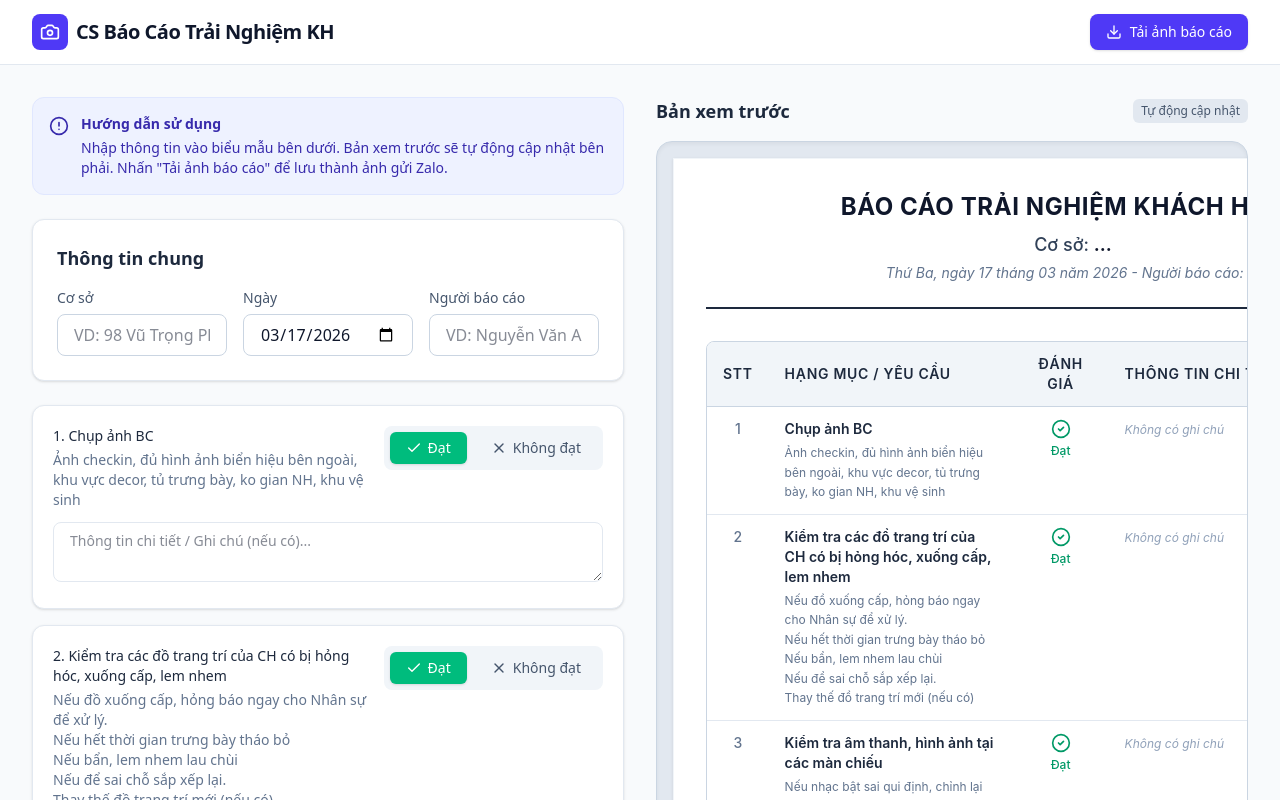
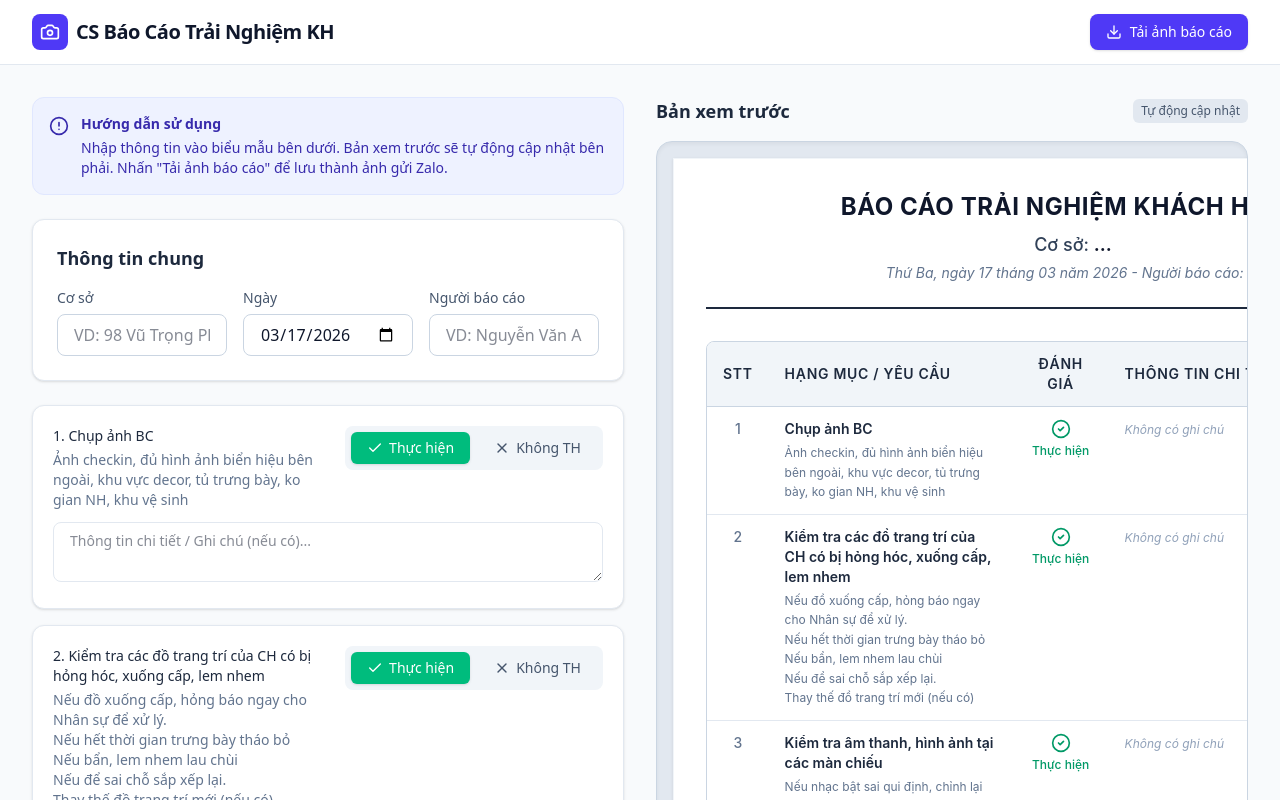
Before and after one commit to npnam151-rgb/CS, a React (Vite) app: page / in a window 1280 px wide. Shown: the top 800 px of the page. Built offline with nearby package versions, Linux system fonts and the light colour scheme.

Commit message:
feat: Rename "Đạt/Không đạt" to "Thực hiện/Không TH"
Update labels in ReportForm and ReportPreview components to better reflect the action of performing a task rather than its outcome. This change aims for clearer user understanding.

```diff
--- a/src/components/ReportForm.tsx
+++ b/src/components/ReportForm.tsx
@@ -78,7 +78,7 @@ export function ReportForm({ data, onChange }: ReportFormProps) {
                             : "text-slate-600 hover:bg-slate-200"
                         )}
                       >
-                        <Check className="w-4 h-4" /> Đạt
+                        <Check className="w-4 h-4" /> Thực hiện
                       </button>
                       <button
                         onClick={() => handleItemChange(def.id, 'value', false)}
@@ -89,7 +89,7 @@ export function ReportForm({ data, onChange }: ReportFormProps) {
                             : "text-slate-600 hover:bg-slate-200"
                         )}
                       >
-                        <X className="w-4 h-4" /> Không đạt
+                        <X className="w-4 h-4" /> Không TH
                       </button>
                     </div>
                   ) : def.type === 'score' ? (
--- a/src/components/ReportPreview.tsx
+++ b/src/components/ReportPreview.tsx
@@ -103,12 +103,12 @@ export const ReportPreview = forwardRef<HTMLDivElement, ReportPreviewProps>(
                               item.value === true ? (
                                 <div className="flex flex-col items-center text-emerald-600">
                                   <CheckCircle2 className="w-5 h-5 mb-1" />
-                                  <span className="text-xs font-medium">Đạt</span>
+                                  <span className="text-xs font-medium text-center">Thực hiện</span>
                                 </div>
                               ) : (
                                 <div className="flex flex-col items-center text-rose-600">
                                   <XCircle className="w-5 h-5 mb-1" />
-                                  <span className="text-xs font-medium">Không đạt</span>
+                                  <span className="text-xs font-medium text-center">Không TH</span>
                                 </div>
                               )
                             ) : (
```
